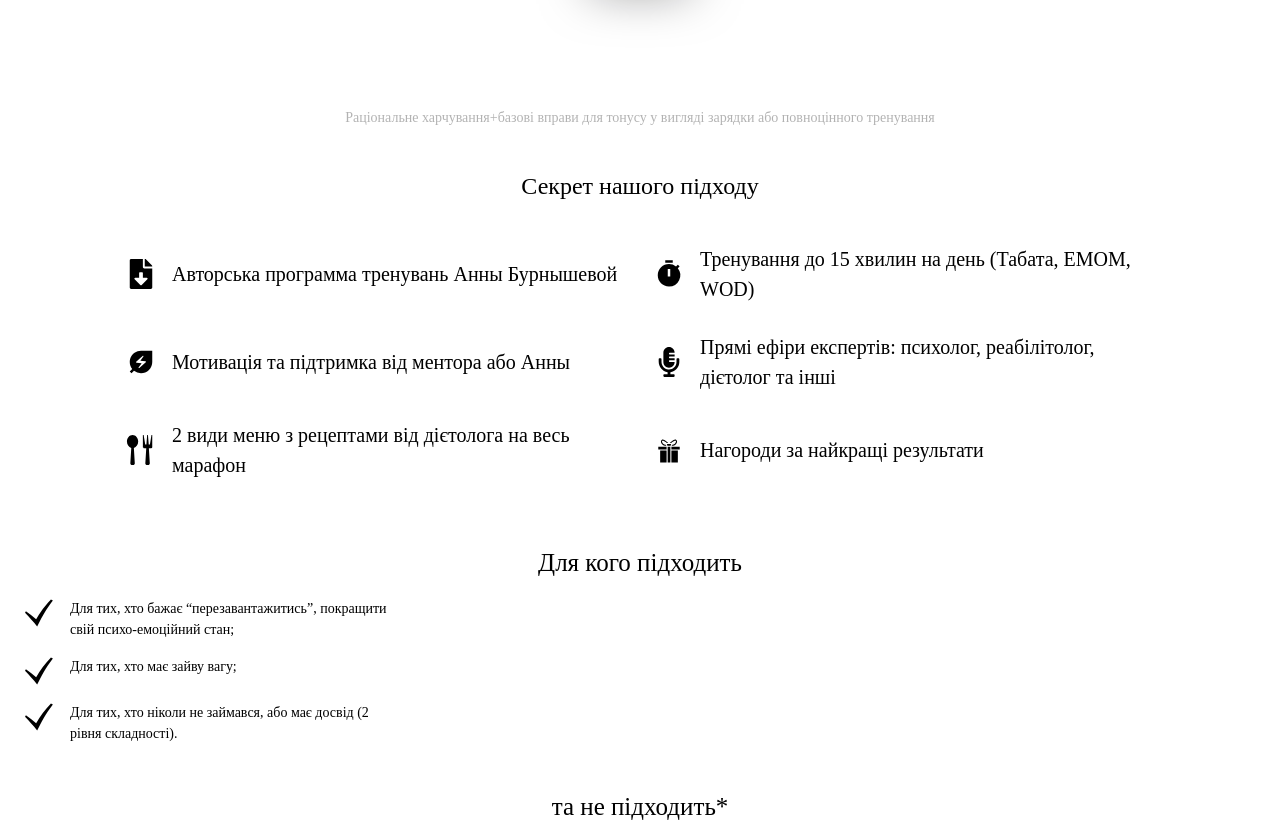
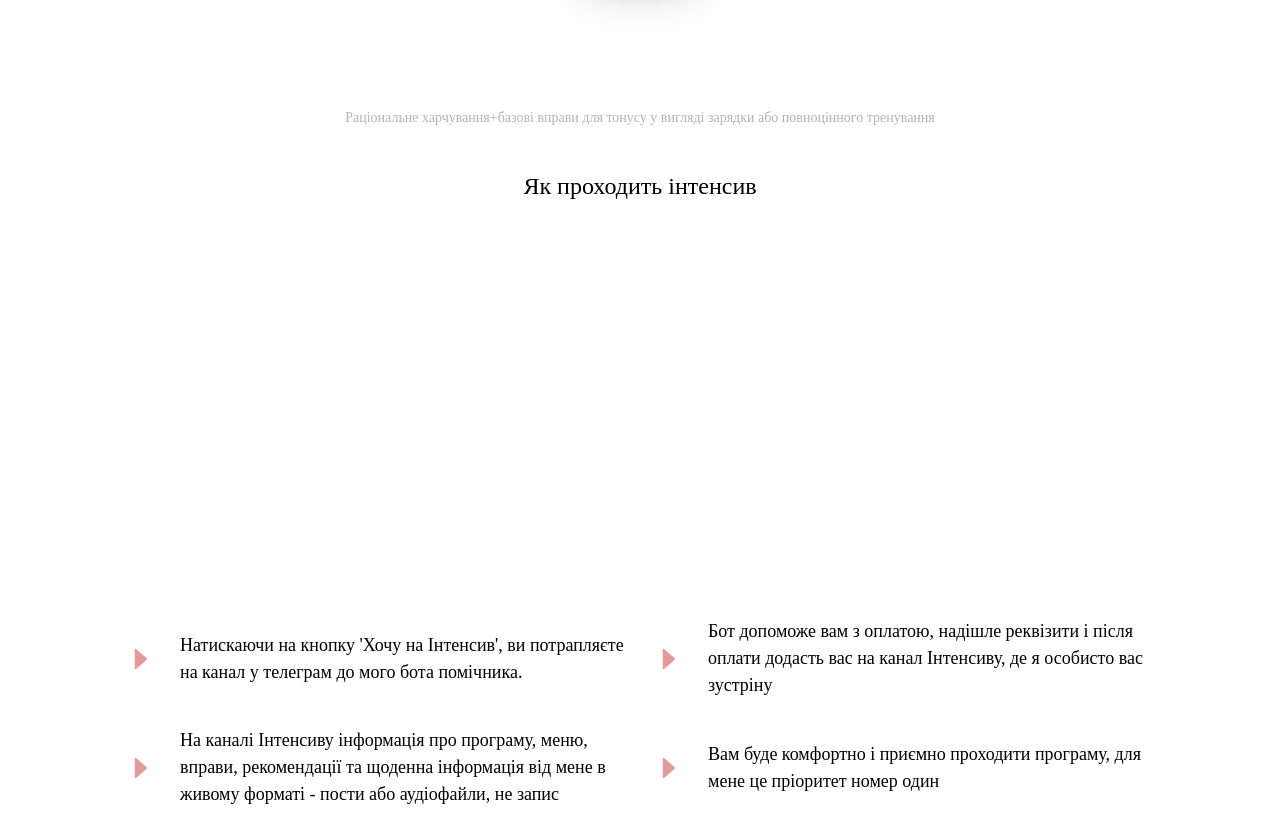
Before and after one commit to Artem91S/marafon, a React (Vite) app: page / in a window 1280 px wide. Shown: the part 660-1482 px from the top of the page. Built offline with nearby package versions, Linux system fonts and the light colour scheme; a web font is replaced by a local one.

Commit message:
add block effective

```diff
--- a/src/Language.js
+++ b/src/Language.js
@@ -25,7 +25,7 @@ i18n
            "descriptionHero":"Похудение может быть вкусным, без подсчёта калорий и изнуряющих ограничений",
            "descriptionSloganHero":"Рациональное питание+базовые упражнения для тонуса в виде зарядки или полноценной тренировки",
             ///blcok AboutIntensive
-            "aboutIntensiveTitle":"как проходит интенсив",
+            "aboutIntensiveTitle":"Как проходит интенсив",
             "aboutTextFirst":"Нажимая на кнопку “Хочу на Интенсив” вы попадаете на канал в телеграм к моему боту помощнику. ",
             "aboutTextSecond":"Бот поможет вам с оплатой, отправит реквизиты и после оплаты добавит вас на канал Иненсива, где я лично вас встречу",
             "aboutTextTheerd":"На канале Интенсива информация о программе, меню, упраджнения, рекомендации и ежедневная информация от меня в живом формате - посты или аудио файлы, не запись",
@@ -85,7 +85,7 @@ i18n
             "descriptionHero":"Схуднення може бути смачним, без підрахунку калорій і виснажливих обмежень",
             "descriptionSloganHero":"Раціональне харчування+базові вправи для тонусу у вигляді зарядки або повноцінного тренування",
              ///blcok AboutIntensive
-            "aboutIntensiveTitle":"як проходить інтенсив",
+            "aboutIntensiveTitle":"Як проходить інтенсив",
             "aboutTextFirst":"Натискаючи на кнопку 'Хочу на Інтенсив', ви потрапляєте на канал у телеграм до мого бота помічника. ",
             "aboutTextSecond":"Бот допоможе вам з оплатою, надішле реквізити і після оплати додасть вас на канал Інтенсиву, де я особисто вас зустріну",
             "aboutTextTheerd":"На каналі Інтенсиву інформація про програму, меню, вправи, рекомендації та щоденна інформація від мене в живому форматі - пости або аудіофайли, не запис",
--- a/src/components/EffectiveProgram/index.jsx
+++ b/src/components/EffectiveProgram/index.jsx
@@ -1,58 +1,41 @@
 import React from 'react'
-import { FaFileDownload } from "react-icons/fa";
-import { MdTimer } from "react-icons/md";
-import { MdEnergySavingsLeaf } from "react-icons/md";
-import { FaMicrophoneAlt } from "react-icons/fa";
-import { ImSpoonKnife } from "react-icons/im";
-import { GiPresent } from "react-icons/gi";
-import Elips from '../../assets/icon/Elips';
+import { useTranslation } from 'react-i18next';
+import { AiOutlineCaretRight } from "react-icons/ai";
 
+import { AiFillFire } from "react-icons/ai";
 
 const mainEffects=[
     {
         id:1,
-        text:'Авторська программа тренувань Анны Бурнышевой',
-        icon:<FaFileDownload className='w-[30px] h-[30px]'/>
+        text:"aboutTextFirst",
     },
     {
         id:2,
-        text:'Тренування до 15 хвилин на день (Табата, EMOM, WOD)',
-        icon:<MdTimer className='w-[30px] h-[30px]'/>
+        text:'aboutTextSecond',
     },
     {
         id:3,
-        text:'Мотивація та підтримка від ментора або Анны',
-        icon:<MdEnergySavingsLeaf className='w-[30px] h-[30px]'/>
+        text:'aboutTextTheerd',
     },
     {
         id:4,
-        text:'Прямі ефіри експертів: психолог, реабілітолог, дієтолог та інші',
-        icon:<FaMicrophoneAlt className='w-[30px] h-[30px]'/>
+        text:'aboutTextFourth',
     },
-    {
-        id:5,
-        text:'2 види меню з рецептами від дієтолога на весь марафон',
-        icon:<ImSpoonKnife className='w-[30px] h-[30px]'/>
-    },
-    {
-        id:6,
-        text:'Нагороди за найкращі результати',
-        icon:<GiPresent className='w-[30px] h-[30px]'/>
-    },
+
 
 ]
 
 function EffectiveProgram() {
+    const { t } = useTranslation();
   return (
-    <section className='px-3 py-10 border-black flex flex-col items-center justify-center relative'>
-        <h2 className='pb-10 text-center text-[24px]'>Секрет нашого підходу</h2>
-        {/* <Elips  /> */}
+    <section className='px-3 py-10 border-black flex flex-col justify-between items-center  relative h-[90vh]'>
+        <h2 className='pb-30 text-center text-[24px]'> {t("description.aboutIntensiveTitle")}</h2>
         <div className='grid grid-cols-1 sm:grid-cols-2 gap-7 px-2'>
 
            {mainEffects.map(post=>(
-            <div key={post.id} className='flex gap-4 justify-center items-center max-w-[500px]'>
-                {post.icon}
-                <p className='flex-1 text-[20px]'>{post.text}</p>
+            <div key={post.id} className='flex gap-6 justify-center items-center max-w-[500px]'>
+           <AiOutlineCaretRight className='w-[30px] h-[30px] text-btnColor'/>
+                <p className='flex-1 text-[18px]'> {t(`description.${post.text}`)}</p>
             </div>
            ))}
         </div>
--- a/src/components/Hero/index.jsx
+++ b/src/components/Hero/index.jsx
@@ -11,14 +11,14 @@ function Hero() {
         <span className="text-[24px] pb-[20px] px-2">
           {t("description.titleHero")}
         </span>
-        <h1 className=" text-btnColor font-semibold text-4xl pt-[10px] pb-[50px]">
+        <h1 className=" text-btnColor font-semibold text-4xl pt-[10px] pb-[30px]">
           {t("description.subTitleHero")}
         </h1>
         <p className="pb-[30px] text-[20px]"> {t("description.descriptionHero")}</p>
 
         <div className="flex flex-col items-center">
           <div className="w-[100px] h-[100px] rounded-full bg-[url('./assets/profilePhoto.jpg')] bg-cover bg-top border-[4px] " />
-          <strong className="text-center text-[20px] font-medium pt-[30px]"> {t("description.AnnName")}</strong>
+          <strong className="text-center text-[20px] font-medium pt-[30px] "> {t("description.AnnName")}</strong>
         </div>
       </div>
 
@@ -29,7 +29,7 @@ function Hero() {
           <img src={arrowRight} alt="arrow right" className="animate-pulse" />
         </div>
       </div>
-      <p className="text-black/30 text-[14px]">
+      <p className="text-black/30 text-[14px] pt-[5px]">
         {t("description.descriptionSloganHero")}
       </p>
     </section>
```
